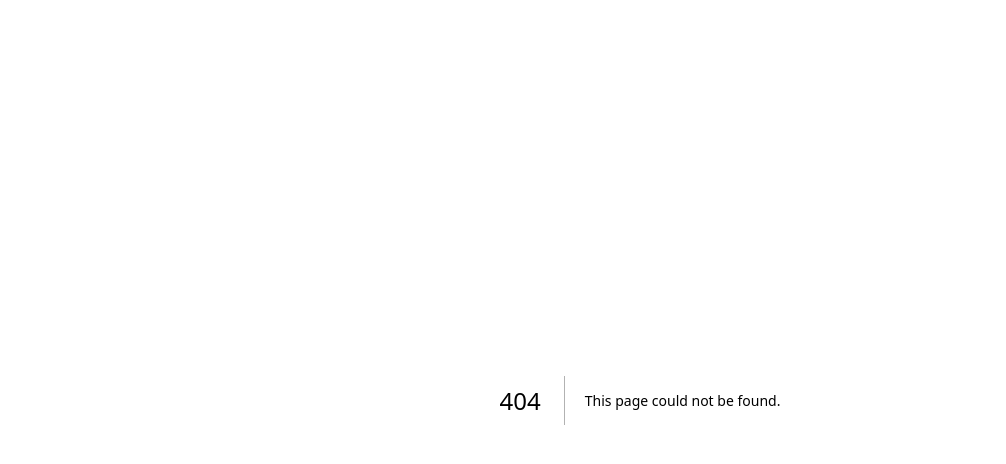
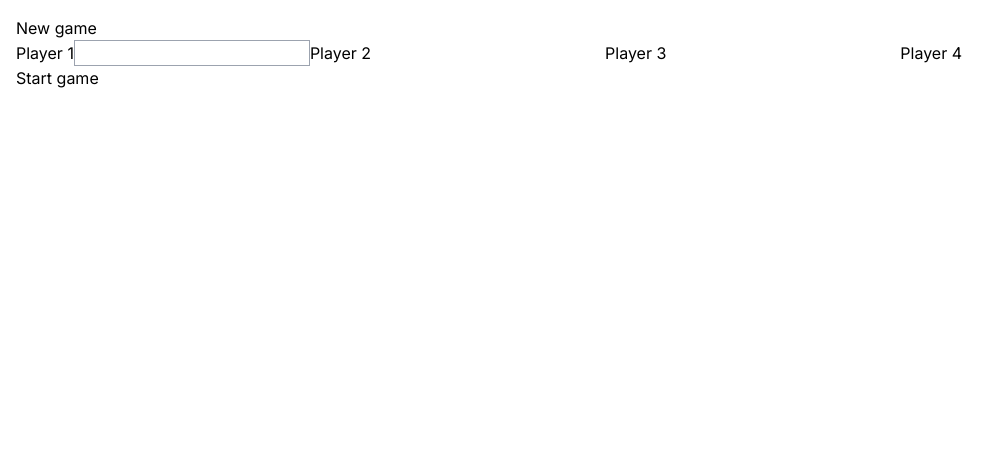
Before and after one commit to guillaumepoucet/devops, a Next.js app: page /games/new in a window 1280 px wide. Before the commit this address had no page. Shown: the top 464 px of the page, without its empty margins (0-1006 px from the left). Built offline with nearby package versions, Linux system fonts and the light colour scheme.

Commit message:
new game

```diff
--- /dev/null
+++ b/src/app/games/new/_component/NewGameForm.jsx
@@ -0,0 +1,47 @@
+"use client"
+
+function NewGameForm() {
+
+  const onSubmit = (event) => {
+    event.preventDefault();
+
+    const formData = new FormData(event.target);
+    const players = [];
+
+    for (let i = 1; i <= 4; i++) {
+      const player = formData.get(`player${i}`);
+
+      if (player) {
+        players.push(player);
+      }
+    }
+  }
+
+  return (
+    <form onSubmit={onSubmit}>
+      <label htmlFor="player1">
+        <span>Player 1</span>
+        <input type="text" className="border border-gray-400" name="player1" id="player1" />
+      </label>
+
+      <label htmlFor="player2">
+        <span>Player 2</span>
+        <input type="text" name="player2" id="player2" />
+      </label>
+
+      <label htmlFor="player3">
+        <span>Player 3</span>
+        <input type="text" name="player3" id="player3" />
+      </label>
+
+      <label htmlFor="player4">
+        <span>Player 4</span>
+        <input type="text" name="player4" id="player4" />
+      </label>
+
+      <button type="submit">Start game</button>
+    </form>
+  )
+}
+
+export default NewGameForm
--- /dev/null
+++ b/src/app/games/new/page.jsx
@@ -0,0 +1,13 @@
+import NewGameForm from "./_component/NewGameForm"
+
+function Page() {
+  return (
+    <div>
+      <h1>New game</h1>
+
+      <NewGameForm />
+    </div>
+  )
+}
+
+export default Page
--- a/src/app/layout.js
+++ b/src/app/layout.js
@@ -11,7 +11,11 @@ export const metadata = {
 export default function RootLayout({ children }) {
   return (
     <html lang="en">
-      <body className={inter.className}>{children}</body>
+      <body className={inter.className}>
+        <div className="container p-4 mx-auto">
+          {children}
+        </div>
+      </body>
     </html>
   )
 }
--- a/src/app/page.js
+++ b/src/app/page.js
@@ -14,7 +14,7 @@ export default function Home() {
   })[0];
 
   return (
-    <main className="flex min-h-screen flex-col p-4">
+    <main className="flex flex-col min-h-screen">
 
       <h1>UNO</h1>
 
@@ -27,11 +27,13 @@ export default function Home() {
         </div>
       ))}
 
+      <h2>Last game:</h2>
+
       {lastPlayedGame ? (
         <div>
-          {formatDate("oigjregi")}
+          {formatDate(new Date("irjgoirjg"))}
           <p>
-            Winner:
+            Winner:&nbsp;
             <Link href={`/players/${lastPlayedGame.winner.id}`}>{lastPlayedGame.winner.pseudo}</Link>
           </p>
         </div>
@@ -39,6 +41,8 @@ export default function Home() {
         "Pas de jeu récent."
       )}
 
+      <Link href={"/games/new"}>New game</Link>
+
     </main>
   )
 }
```
Also changed, not shown: tsconfig.json (deleted, +0 -34 lines).
